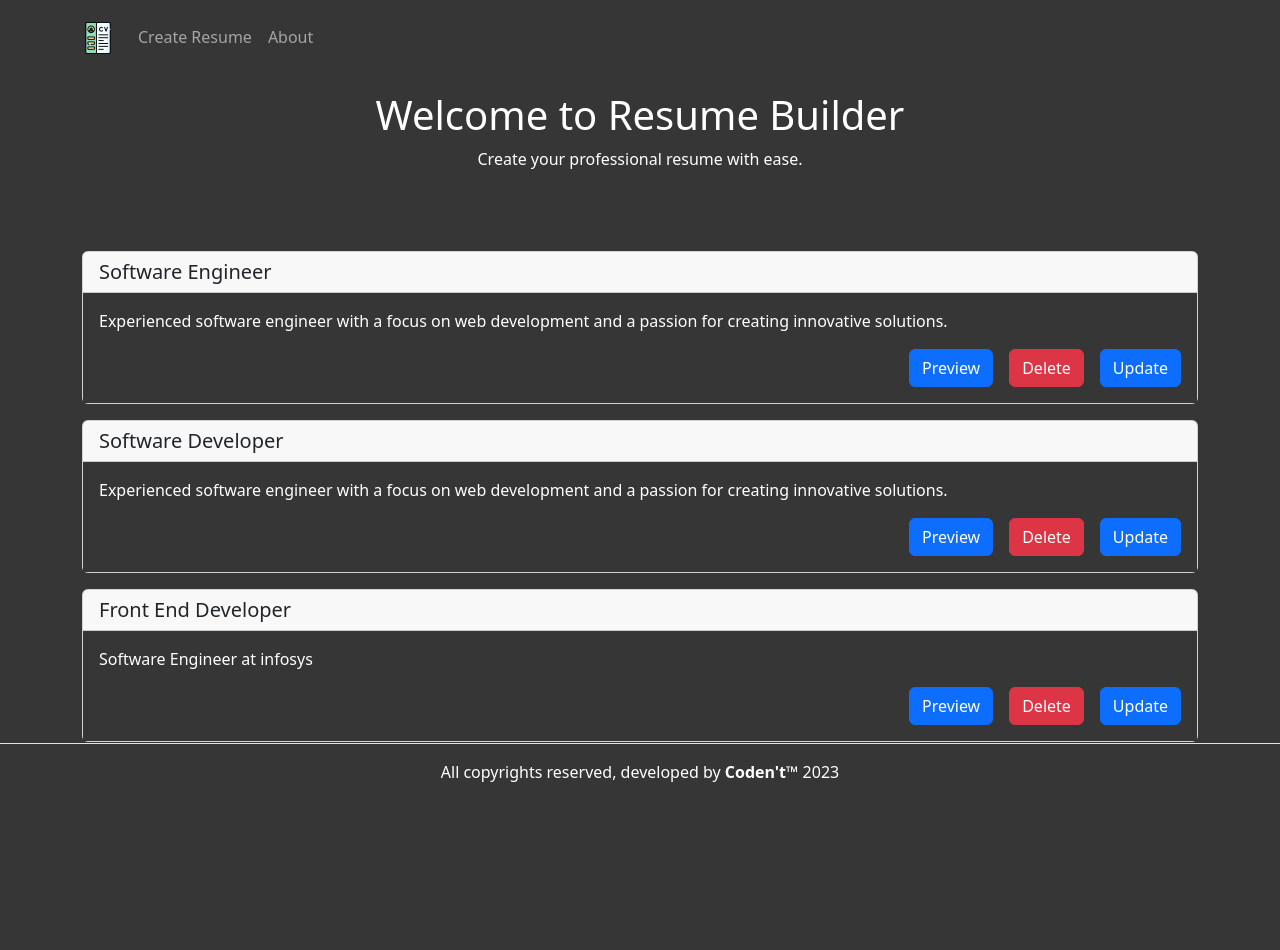
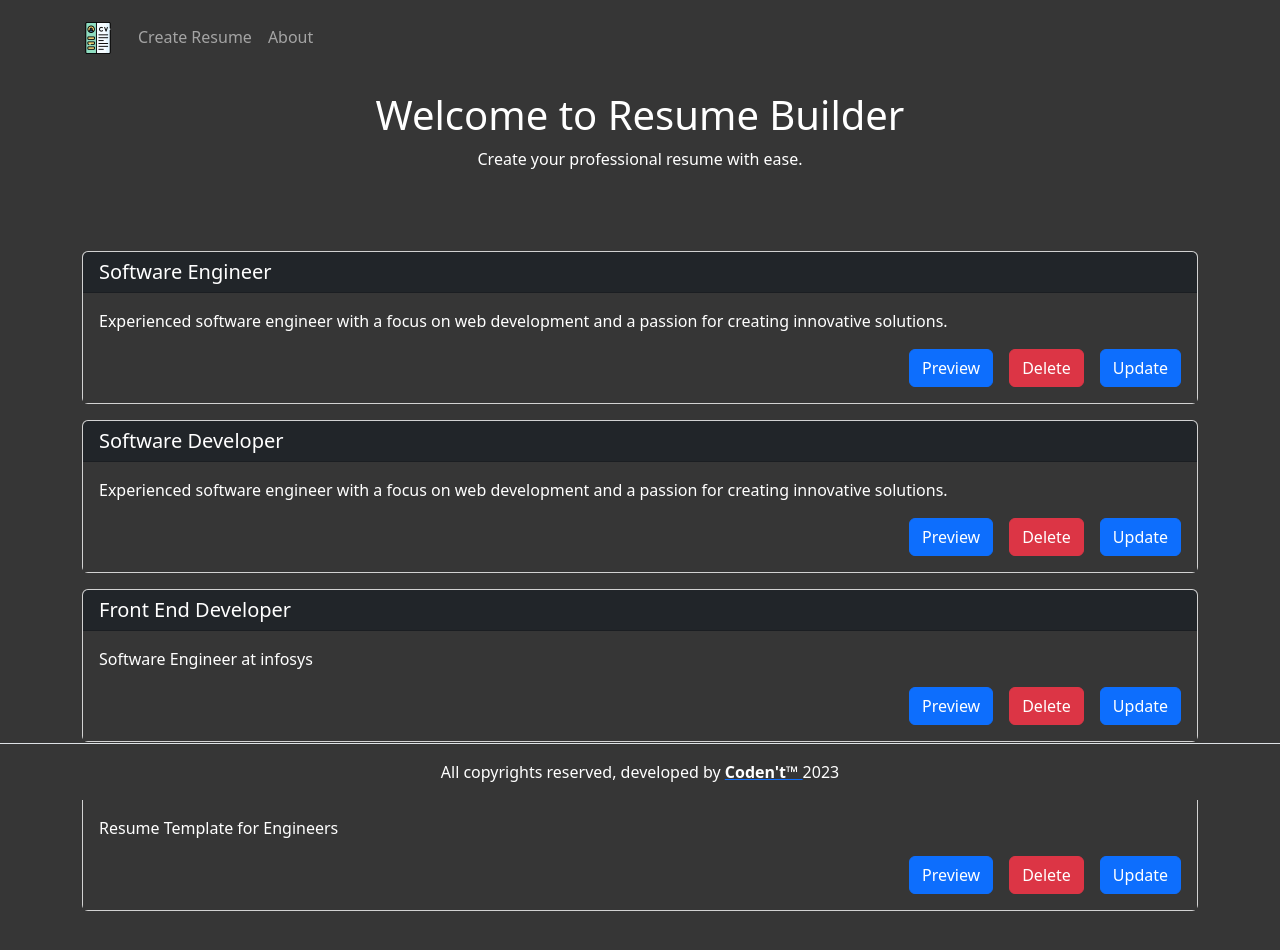
Before and after one commit to omidhokate2002/codent-resume-builder, a React (Create React App) app: page / in a window 1280 px wide. Shown: the top 950 px of the page. Before the commit the page ends 815 px from the top, so only its background shows below. Built offline with nearby package versions, Linux system fonts and the light colour scheme; data requests are answered from the project's data file.

Commit message:
menu-card border to dark

```diff
--- a/src/apps/home/resume-card.jsx
+++ b/src/apps/home/resume-card.jsx
@@ -61,7 +61,7 @@ export const ResumeCard = () => {
           {resumeData.map((resume) => {
             return (
               <div className="card mt-3" key={resume.id}>
-                <h5 className="card-header">{resume.profile.title}</h5>
+                <h5 className="card-header bg-dark text-white">{resume.profile.title}</h5>
                 <div className="card-body">
                   <p className="card-text">{resume.profile.summary}</p>
                   <div className="d-flex justify-content-end gap-3">
--- a/src/assets/styles/globalStyles.css
+++ b/src/assets/styles/globalStyles.css
@@ -5,3 +5,7 @@
   background-color: #363636;
   color: white;
 }
+
+a {
+  text-decoration: none;
+}
--- a/src/db/dbs.json
+++ b/src/db/dbs.json
@@ -142,6 +142,17 @@
         "Thenga",
         "Maanga"
       ]
+    },
+    {
+      "id": "ef1a9837-4aea-4048-bcee-e091a94410d3",
+      "experience": [],
+      "profile": {
+        "profileName": "",
+        "title": "Resume Template",
+        "summary": "Resume Template for Engineers"
+      },
+      "education": [],
+      "skills": []
     }
   ]
 }
--- a/src/layout/footer.jsx
+++ b/src/layout/footer.jsx
@@ -2,7 +2,7 @@ export const Footer = () => {
   return (
     <div className="border-top mt-3 text-center  text-light py-3">
       <p className="m-0">
-        All copyrights reserved, developed by <b>Coden't&#8482; </b>2023
+        All copyrights reserved, developed by <a href="/about" ><b>Coden't&#8482; </b></a>2023
       </p>
     </div>
   );
--- a/src/pages/education.jsx
+++ b/src/pages/education.jsx
@@ -4,7 +4,7 @@ import "bootstrap/dist/css/bootstrap.min.css";
 const Education = () => {
   return (
     <div className="card education-card mt-4">
-      <h2 className="card-header">Education</h2>
+      <h2 className="card-header bg-dark text-white">Education</h2>
       <div className="card-body">
         <EducationInputs />
       </div>
--- a/src/pages/experience.jsx
+++ b/src/pages/experience.jsx
@@ -4,7 +4,7 @@ import "bootstrap/dist/css/bootstrap.min.css";
 const Experience = () => {
   return (
     <div className="card experience-card mt-4">
-      <h2 className="card-header">Experience</h2>
+      <h2 className="card-header bg-dark text-white">Experience</h2>
       <div className="card-body">
         <ExperienceInputs />
       </div>
--- a/src/pages/profile.jsx
+++ b/src/pages/profile.jsx
@@ -4,7 +4,7 @@ import "bootstrap/dist/css/bootstrap.min.css";
 const Profile = () => {
   return (
     <div className="card profile-card mt-4">
-      <h2 className="card-header">Profile</h2>
+      <h2 className="card-header bg-dark text-white">Profile</h2>
       <div className="card-body">
         <ProfileInputs />
       </div>
--- a/src/pages/skills.jsx
+++ b/src/pages/skills.jsx
@@ -4,7 +4,7 @@ import "bootstrap/dist/css/bootstrap.min.css";
 const Skills = () => {
   return (
     <div className="card skills-card mt-4">
-      <h2 className="card-header">Skills</h2>
+      <h2 className="card-header bg-dark text-white">Skills</h2>
       <div className="card-body">
         <SkillsInputs />
       </div>
```
